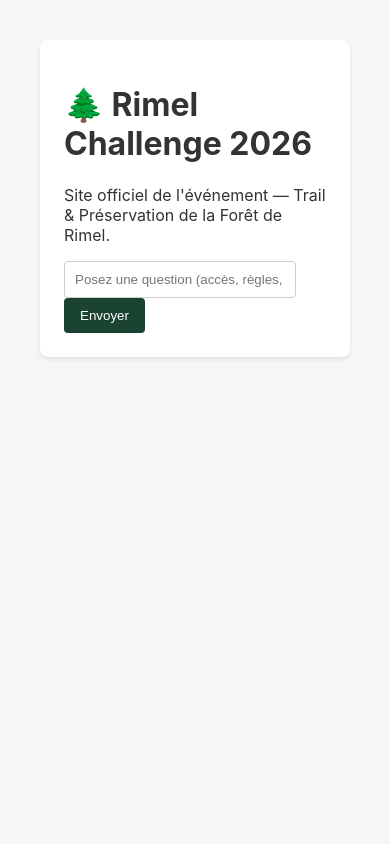
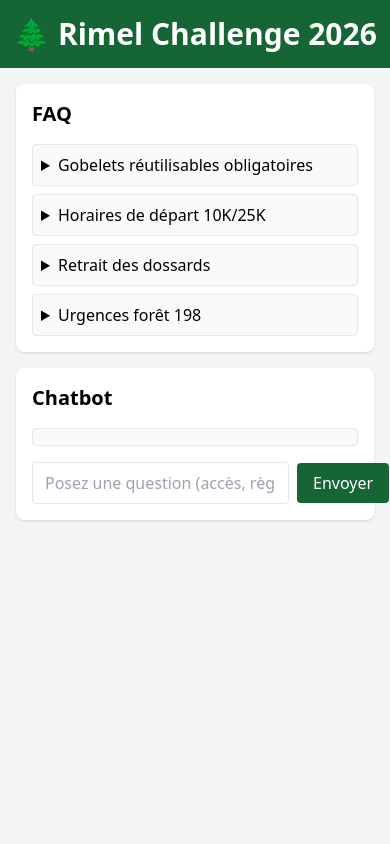
Before and after one commit to alouiyaz78/Rimel_challenge_site_web, a Python web app: template templates/index.html in a window 390 px wide. Run offline with Jinja, Linux system fonts and the light colour scheme; the template is opened without the code that fills it, so the values that code supplies are empty; some libraries are stand-ins or nearby versions.

Commit message:
feat: add responsive FAQ accordion and chatbot UI with Tailwind CSS
Co-authored-by: aider (groq/openai/gpt-oss-20b) <aider@aider.chat>

```diff
--- a/templates/index.html
+++ b/templates/index.html
@@ -4,46 +4,124 @@
     <meta charset="UTF-8">
     <meta name="viewport" content="width=device-width, initial-scale=1.0">
     <title>Rimel Challenge 2026</title>
+    <script src="https://cdn.tailwindcss.com"></script>
     <style>
-        body { font-family: -apple-system, BlinkMacSystemFont, "Segoe UI", Roboto, sans-serif; margin: 40px; background: #f4f6f8; color: #333; }
-        .card { background: white; padding: 24px; border-radius: 8px; box-shadow: 0 2px 4px rgba(0,0,0,0.1); max-width: 600px; margin-bottom: 20px; }
-        input[type="text"] { width: 80%; padding: 10px; border: 1px solid #ccc; border-radius: 4px; }
-        button { padding: 10px 16px; background: #1b4332; color: white; border: none; border-radius: 4px; cursor: pointer; }
-        #response { margin-top: 15px; padding: 12px; background: #e8f5e9; border-radius: 4px; display: none; white-space: pre-line; }
+        /* Custom scrollbar for chat history */
+        #chatHistory::-webkit-scrollbar {
+            width: 6px;
+        }
+        #chatHistory::-webkit-scrollbar-thumb {
+            background: #cbd5e1;
+            border-radius: 3px;
+        }
     </style>
 </head>
-<body>
-    <div class="card">
-        <h1>🌲 Rimel Challenge 2026</h1>
-        <p>Site officiel de l'événement — Trail & Préservation de la Forêt de Rimel.</p>
-        <div>
-            <input type="text" id="userQuery" placeholder="Posez une question (accès, règles, forêt)...">
-            <button onclick="askBot()">Envoyer</button>
-        </div>
-        <div id="response"></div>
-    </div>
+<body class="bg-gray-100 min-h-screen flex flex-col">
+    <header class="bg-green-800 text-white py-4 text-center">
+        <h1 class="text-3xl font-bold">🌲 Rimel Challenge 2026</h1>
+    </header>
+
+    <main class="flex flex-col md:flex-row flex-1 p-4 gap-4">
+        <!-- FAQ Section -->
+        <section class="md:w-1/3 bg-white rounded-lg shadow p-4 flex flex-col">
+            <h2 class="text-xl font-semibold mb-4">FAQ</h2>
+            <div class="space-y-2">
+                <details class="border rounded p-2 bg-gray-50">
+                    <summary class="font-medium cursor-pointer">Gobelets réutilisables obligatoires</summary>
+                    <p class="mt-2 text-sm">
+                        Le gobelet réutilisable personnel est OBLIGATOIRE ♻️ Aucun gobelet jetable n'est fourni sur les ravitaillements. Les emballages de gels et barres doivent être conservés sur soi, sous peine de disqualification.
+                    </p>
+                </details>
+                <details class="border rounded p-2 bg-gray-50">
+                    <summary class="font-medium cursor-pointer">Horaires de départ 10K/25K</summary>
+                    <p class="mt-2 text-sm">
+                        Les horaires officiels des départs 10K et 25K sont publiés dans le règlement officiel. Prévoyez d'arriver au moins 45 minutes avant le premier départ.
+                    </p>
+                </details>
+                <details class="border rounded p-2 bg-gray-50">
+                    <summary class="font-medium cursor-pointer">Retrait des dossards</summary>
+                    <p class="mt-2 text-sm">
+                        Les lieux et créneaux de retrait des dossards sont précisés dans le règlement officiel. Munissez-vous d'une pièce d'identité.
+                    </p>
+                </details>
+                <details class="border rounded p-2 bg-gray-50">
+                    <summary class="font-medium cursor-pointer">Urgences forêt 198</summary>
+                    <p class="mt-2 text-sm">
+                        🚨 Urgence / feu de forêt : appelez la Protection Civile au 198. Il est formellement interdit de fumer, de jeter des mégots ou d'allumer du feu dans la forêt de Rimel.
+                    </p>
+                </details>
+            </div>
+        </section>
+
+        <!-- Chatbot Section -->
+        <section class="md:w-2/3 bg-white rounded-lg shadow p-4 flex flex-col">
+            <h2 class="text-xl font-semibold mb-4">Chatbot</h2>
+            <div id="chatHistory" class="flex-1 overflow-y-auto mb-4 p-2 border rounded bg-gray-50"></div>
+            <form id="chatForm" class="flex items-center space-x-2">
+                <input type="text" id="userQuery" placeholder="Posez une question (accès, règles, forêt)..." class="flex-1 border rounded px-3 py-2 focus:outline-none focus:ring-2 focus:ring-green-500" autocomplete="off" />
+                <button type="submit" class="bg-green-800 text-white px-4 py-2 rounded hover:bg-green-700 focus:outline-none focus:ring-2 focus:ring-green-500">
+                    Envoyer
+                </button>
+            </form>
+            <div id="loading" class="hidden mt-2 flex items-center space-x-2 text-green-800">
+                <svg class="animate-spin h-5 w-5" xmlns="http://www.w3.org/2000/svg" fill="none" viewBox="0 0 24 24">
+                    <circle class="opacity-25" cx="12" cy="12" r="10" stroke="currentColor" stroke-width="4"></circle>
+                    <path class="opacity-75" fill="currentColor" d="M4 12a8 8 0 018-8v4a4 4 0 00-4 4H4z"></path>
+                </svg>
+                <span>Recherche en cours...</span>
+            </div>
+            <div id="error" class="hidden mt-2 text-red-600"></div>
+        </section>
+    </main>
 
     <script>
+        const chatHistory = document.getElementById('chatHistory');
+        const chatForm = document.getElementById('chatForm');
+        const userQuery = document.getElementById('userQuery');
+        const loading = document.getElementById('loading');
+        const errorDiv = document.getElementById('error');
+
+        function appendMessage(sender, text) {
+            const msgDiv = document.createElement('div');
+            msgDiv.className = sender === 'user' ? 'text-right mb-2' : 'text-left mb-2';
+            const bubble = document.createElement('div');
+            bubble.className = sender === 'user' ? 'inline-block bg-green-200 text-gray-800 px-3 py-2 rounded-lg' : 'inline-block bg-gray-200 text-gray-800 px-3 py-2 rounded-lg';
+            bubble.textContent = text;
+            msgDiv.appendChild(bubble);
+            chatHistory.appendChild(msgDiv);
+            chatHistory.scrollTop = chatHistory.scrollHeight;
+        }
+
         async function askBot() {
-            const query = document.getElementById("userQuery").value;
-            const resDiv = document.getElementById("response");
+            const query = userQuery.value.trim();
             if (!query) return;
-
-            resDiv.style.display = "block";
-            resDiv.innerText = "Recherche en cours auprès des agents...";
-
+            appendMessage('user', query);
+            userQuery.value = '';
+            loading.classList.remove('hidden');
+            errorDiv.classList.add('hidden');
             try {
-                const res = await fetch("/api/chat", {
-                    method: "POST",
-                    headers: {"Content-Type": "application/json"},
-                    body: JSON.stringify({message: query})
+                const res = await fetch('/api/chat', {
+                    method: 'POST',
+                    headers: { 'Content-Type': 'application/json' },
+                    body: JSON.stringify({ message: query })
                 });
                 const data = await res.json();
-                resDiv.innerText = data.reply;
-            } catch(e) {
-                resDiv.innerText = "Erreur de connexion au serveur.";
+                if (!res.ok) {
+                    throw new Error(data.reply || 'Erreur serveur');
+                }
+                appendMessage('bot', data.reply);
+            } catch (e) {
+                errorDiv.textContent = e.message || 'Erreur de connexion au serveur.';
+                errorDiv.classList.remove('hidden');
+            } finally {
+                loading.classList.add('hidden');
             }
         }
+
+        chatForm.addEventListener('submit', e => {
+            e.preventDefault();
+            askBot();
+        });
     </script>
 </body>
 </html>
```
